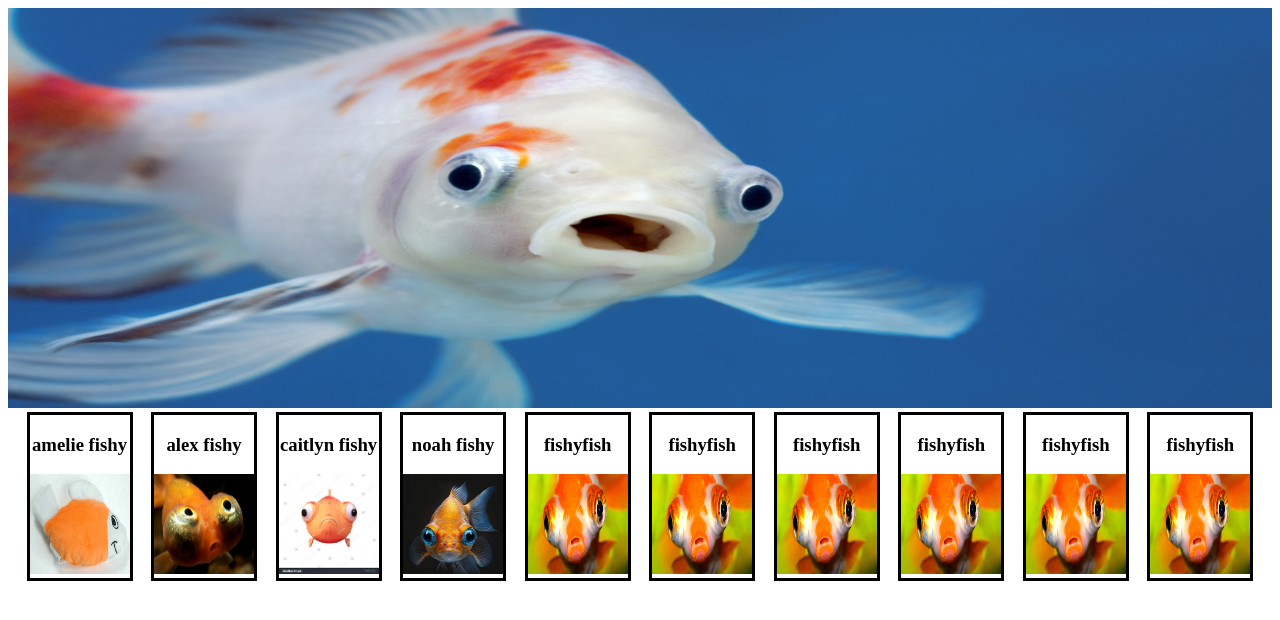
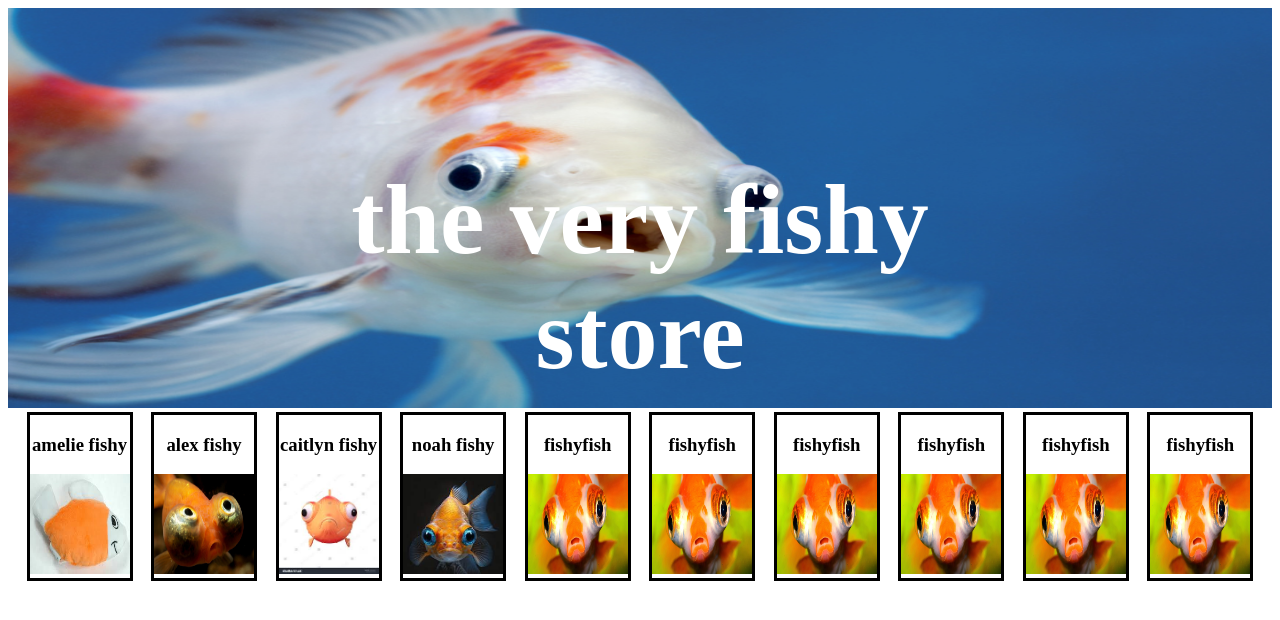
Before and after one commit to chameliean/sports-fishy-website, a plain HTML site: page index.html in a window 1280 px wide. Drawn offline with Linux system fonts and the light colour scheme.

Commit message:
10-17 class work

```diff
--- a/css/style.css
+++ b/css/style.css
@@ -7,6 +7,19 @@ h3{
 .bigFishPic {
     width: 100%;
     height: 400px;
+}
+.fish-shop-title {
+    position: relative;
+    text-align: center;
+}
+.fish-shop-title h1{
+    position: absolute;
+    top: 50%;
+    left: 50%;
+    transform: translate(-50%, -50%);
+    color: white;
+    font-size: 100px;
+
 }
 
 .fishyProducts {
--- a/index.html
+++ b/index.html
@@ -7,7 +7,11 @@
     <link rel="stylesheet" href="css/style.css">
 </head>
 <body>
-    <img src="img/bigFish.png" class="bigFishPic">
+    <div class="fish-shop-title">
+        <img src="img/bigFish.png" class="bigFishPic">
+        <h1> the very fishy store </h1>
+    </div>
+
 
     <section class="fishyProducts">
         <div class="itemFishy">
```
